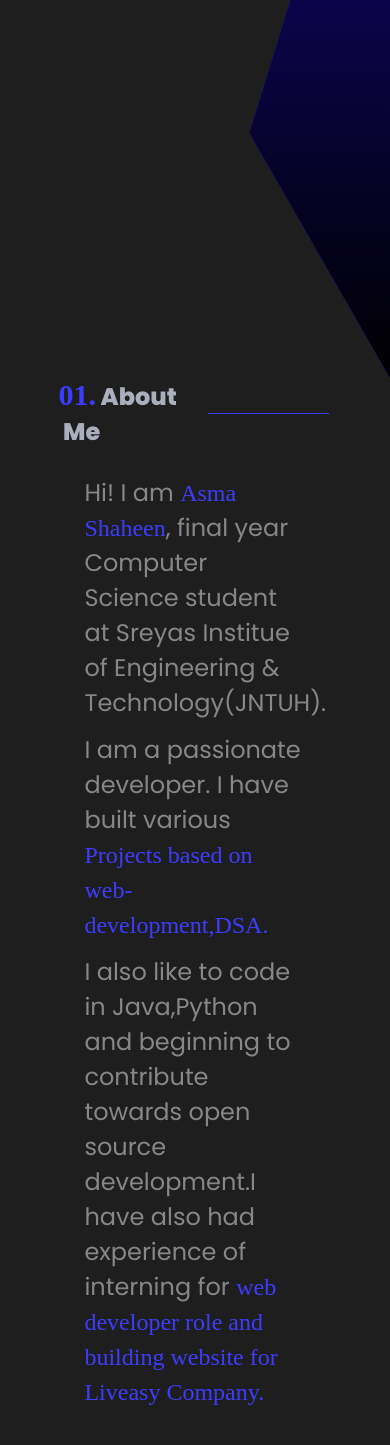
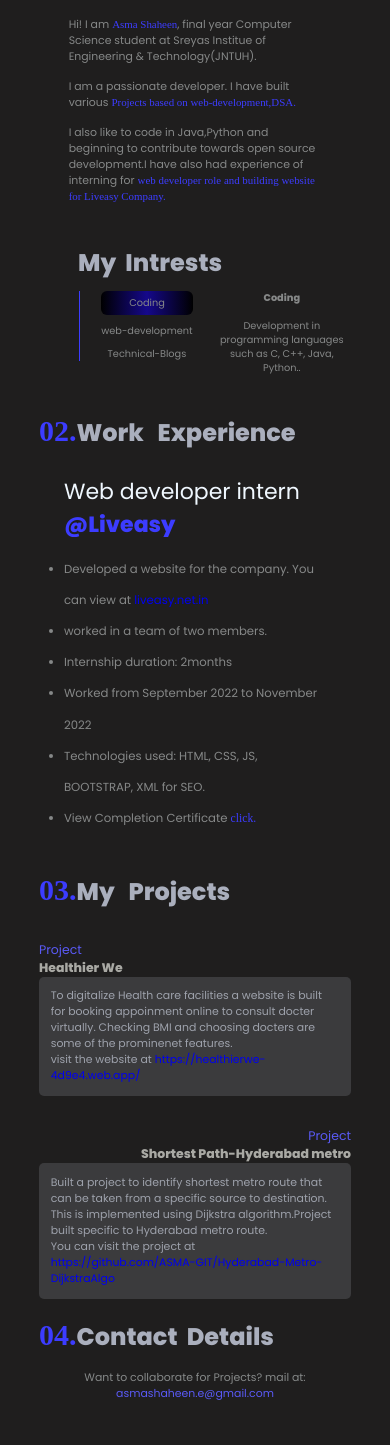
Before and after one commit to ASMA-GIT/Portfolio, a plain HTML site: page index.html in a window 390 px wide. Shown: the part 406-1851 px from the top of the page. After the commit the page ends 1823 px from the top, so only its background shows below. Drawn offline with nearby package versions, Linux system fonts and the light colour scheme; a web font is replaced by a local one.

Commit message:
Update style.css

```diff
--- a/style.css
+++ b/style.css
@@ -82,8 +82,6 @@ li span{
 }
 #desc{
     width: 40vw;
-    font-size: 1.4vw;
-    color: rgb(175, 176, 184);
     margin-bottom: 5%;
 }
 
@@ -132,7 +130,6 @@ li span{
 /*about*/
 .about-me{
     width: 100%;
-
 }
 .about{
     width: 70%;
@@ -158,7 +155,7 @@ li span{
 }
 .descript{
     color: rgb(134, 136, 136);
-    font-size: 24px;
+    font-size: 1.5vw;
     margin: 5%;
 }
 .des-1{
@@ -185,7 +182,7 @@ li span{
 }
 .vert-line{
     width: 1.4px;
-    height: 250px;
+    height: 18vw;
     margin:0%;
     background: rgb(60, 60, 255);
 }
@@ -196,6 +193,7 @@ li span{
     color: rgb(134, 136, 136);
 }
 .skills ul li{
+    font-size: 1.5vw;
     margin-bottom: 10%;
     list-style: none;
     font-family: "poppins";
@@ -204,7 +202,9 @@ li span{
 .skills-desc{
     width: 30%;
     font-family: "poppins";
+    font-size: 1.5vw;
 }
+
 .skills-desc h2{
     color: aliceblue;
 }
@@ -233,6 +233,7 @@ li span{
 
 }
 .content ul{
+    font-size: 1.5vw;
     margin-top: 5%;
     line-height: 3.5vw;
 }
@@ -255,6 +256,7 @@ li span{
 }
 
 .pro-desc{
+    font-family: "poppins";
     color: rgb(158, 162, 172);
     width: 45vw;
     padding: 3vw;
@@ -284,11 +286,6 @@ li span{
     font-family: "poppins";
     font-size: 2vw;
 }
-
-.left-cont{
-    margin-top: 0%;
-}
-
 
 .Project2{
     margin-top: 10%;
@@ -331,11 +328,10 @@ div.contact{
     width: 70%;
     margin: auto;
     margin-top: 10%;
+    text-align: center;
 }
 
 .mail{
-    text-align: center;
-    margin: auto;
     padding: 5%;
     color:rgb(90, 90, 246);
     font-family: "sono";
@@ -378,21 +374,43 @@ div.contact{
     }
 }
 
-
+/*TAB VIEW*/
 @media (min-width:740px) and (max-width:1180px) {
     .pro-desc,.pro_desc{
-        font-size: 2.2vw;
+        font-size: 1.5vw;
+    }
+    .triangle{
+        width: 30vw;
+        height: 60vw;
     }
 }
 
-
+/*PHONE VIEW*/
 @media (min-width: 280px) and (max-width: 740px){
+    .descript{
+        font-size: 2.8vw;
+    }
     .my-intrests{
-        margin-left: 10%;
+        margin-left: 20%;
         text-align: center;
+    }
+    .skills,.skills-desc{
+        font-size: 2.5vw;
+    }
+    .skills ul li{
+        font-size: 2.5vw;
+    }
+    .skills-desc{
+        width: 50%;
+    }
+    .skills-section{
+        justify-content: space-around;
     }
     .proj_photo,.right-cont{
         display: none;
+    }
+    .title,#project{
+        font-size: 3.2vw;
     }
     .container{
         margin: auto;
@@ -400,8 +418,37 @@ div.contact{
     .pro-desc,.pro_desc{
         width: 100%;
         margin:auto;
-        font-size: 3.5vw;
+        font-size: 2.8vw;
     }
+    .content ul li{
+        line-height: 8vw;
+        font-size: 3vw;
+    }
+    .triangle{
+        width: 40vw;
+        height: 70vw;
+    }
+    #desc{
+        margin-top: 16%;
+        width:3vw ;
+    }
+    #res{
+        padding: 9px 18px;
+    }
+    .line{
+        display: none;
+    }
+    .about,.work-experience,.projects,div.contact{
+        width: 80%;
+        margin: auto;
+    }
+    div.contact{
+        margin-top: 5%;
+    }
+    .mail{
+        font-size: 2.8vw;
+    }
+
 
 }
 @media (min-width: 600px) and (max-width: 740px){
@@ -411,22 +458,3 @@ div.contact{
     }
 
 }
-
-
-
-
-
-
-
-
-
-
-
-
-
-
-.demo{
-    background: -webkit-linear-gradient(rgb(26, 23, 216), rgb(0, 0, 0));
-    -webkit-background-clip: text;
-    -webkit-text-fill-color: transparent;
-}
```
